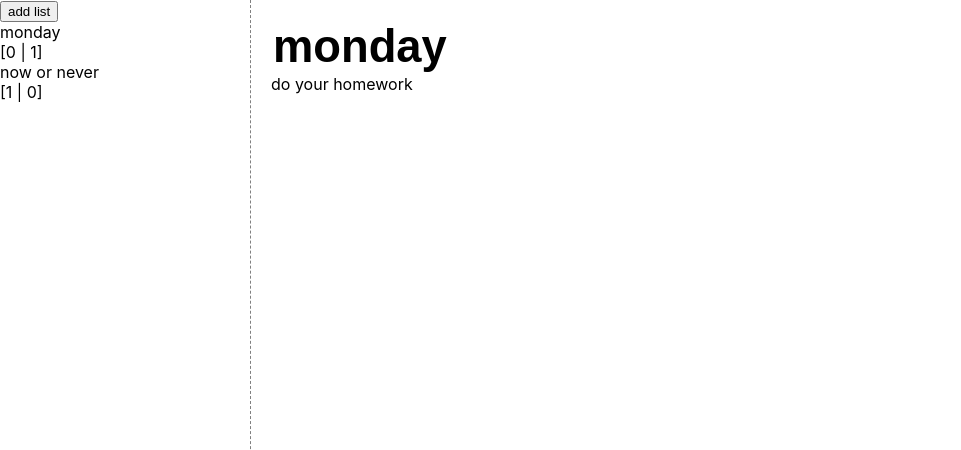
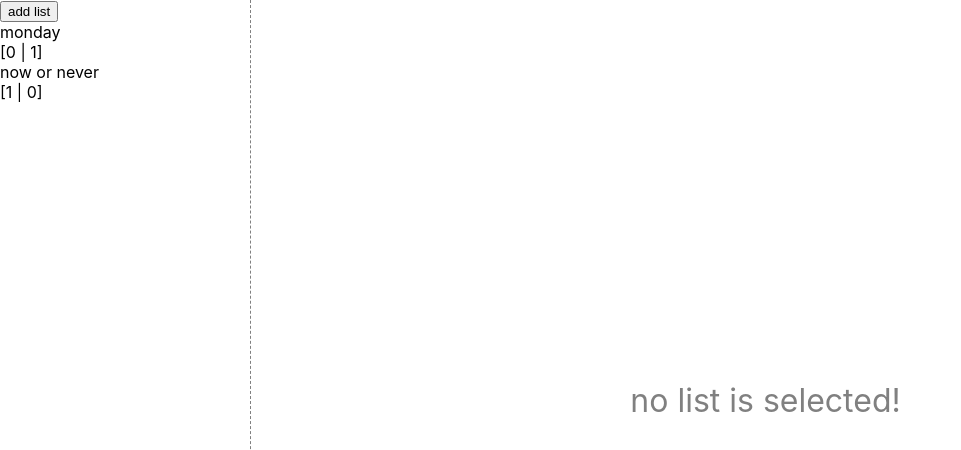
Before and after one commit to OoALRAi/my-todo-app, a React (Create React App) app: page / in a window 1280 px wide. Shown: the top 450 px of the page, without its empty margins (0-961 px from the left). Built offline with nearby package versions, Linux system fonts and the light colour scheme.

Commit message:
redesign and todos

```diff
--- a/src/App.jsx
+++ b/src/App.jsx
@@ -3,11 +3,8 @@ import "./App.css"
 import Sidebar from "./Components/Sidebar";
 import MainView from "./Components/MainView";
 
-const reducer = (state, action) => {
-    return state
-}
 
-const SidebarActions = {
+export const SidebarActions = {
     SELECT_LIST: 'select_list',
     DELECT_LIST: 'delete_list',
     ADD_LIST: 'add_list',
@@ -32,8 +29,18 @@ const initialState = {
             }]
 
         }
-    ]
+    ],
+    currentList: null
 
+}
+
+const reducer = (state, { type, data }) => {
+    switch (type) {
+        case SidebarActions.SELECT_LIST:
+            return { ...state, currentList: data }
+    }
+
+    return state
 }
 
 function App() {
@@ -42,7 +49,7 @@ function App() {
     return (
         <div className="app-screen">
             <Sidebar state={State} dispatch={Dispatch}></Sidebar>
-            <MainView todoList={State.todo_lists[0]}></MainView>
+            <MainView todoList={State.currentList}></MainView>
         </div>
     )
 
--- a/src/Components/ListItem.js
+++ b/src/Components/ListItem.js
@@ -1,20 +1,20 @@
+import { SidebarActions } from "../App";
 export default function ListItem({
-    onSelect = () => { },
-    onDelete = () => { },
-    state
+    dispatch,
+    todoList,
 }) {
-    const onListClicked = (e) => {
+    const selectItem = (e) => {
         e.preventDefault();
-        onSelect()
+        dispatch({ type: SidebarActions.SELECT_LIST, data: todoList })
     }
     return (
-        <div onClick={onListClicked}>
+        <div onClick={selectItem}>
             <div>
-                {state && state.text}
+                {todoList && todoList.text}
             </div>
             <div>[
-                {state.todos.filter(e => e.isDone).length}{" "}|{" "}
-                {state.todos.filter(e => !e.isDone).length}
+                {todoList.todos.filter(e => e.isDone).length}{" "}|{" "}
+                {todoList.todos.filter(e => !e.isDone).length}
                 ]
 
             </div>
--- a/src/Components/MainView.js
+++ b/src/Components/MainView.js
@@ -1,12 +1,17 @@
 import './mainview.css'
 export default function MainView({ dispatch, todoList }) {
     return (
-        <div className="mainview-container">
-            <input className='todo-list-title' type='text' defaultValue={todoList.text}></input>
-            <div>
-                {todoList.todos.map((e) => <div> {e.text}</div>)}
-            </div>
-        </div >
+        todoList ? (
+
+            <div className="mainview-container" >
+                <input className='todo-list-title' type='text' key={todoList.text} defaultValue={todoList.text}></input>
+                <div className='todo-list-items-container'>
+                    {todoList.todos.map((e, i) => <div key={i}> {e.text}</div>)}
+                </div>
+            </div >
+        ) : (<div className='no-list-selected-container'>
+            <div className='no-list-selected-message'>no list is selected!</div>
+        </div>)
 
     )
 }
--- a/src/Components/Sidebar.js
+++ b/src/Components/Sidebar.js
@@ -7,7 +7,9 @@ export default function Sidebar({ OnAddList, state, dispatch }) {
             <button onClick={OnAddList}>add list</button>
             <div className='todo-lists-list'>
                 {state &&
-                    state.todo_lists.map(e => <ListItem state={e}></ListItem>)
+                    state.todo_lists.map(
+                        (todoList, i) => <ListItem key={i} dispatch={dispatch} todoList={todoList}></ListItem>
+                    )
                 }
             </div>
 
--- a/src/Components/mainview.css
+++ b/src/Components/mainview.css
@@ -20,10 +20,9 @@
     border: none;
     font-size: 34pt;
     font-weight: bold;
-    max-width: 800px;
     margin-left: auto;
     margin-right: auto;
-    margin-top: 0px;
+    margin-bottom: 25px;
 }
 
 .mainview-container .todo-list-title[type=text]:focus {
@@ -31,3 +30,22 @@
     outline: none;
     outline: none;
 }
+
+.no-list-selected-container {
+    display: flex;
+    height: 100vh;
+    width: 100%;
+    overflow: hidden;
+    align-items: center;
+    justify-content: center;
+}
+
+.no-list-selected-message {
+    font-size: xx-large;
+    color: gray;
+}
+
+.todo-list-items-container {
+    padding: 16px;
+
+}
```
Also changed, not shown: 1 other file (tests, documents, lock files or other folders).
